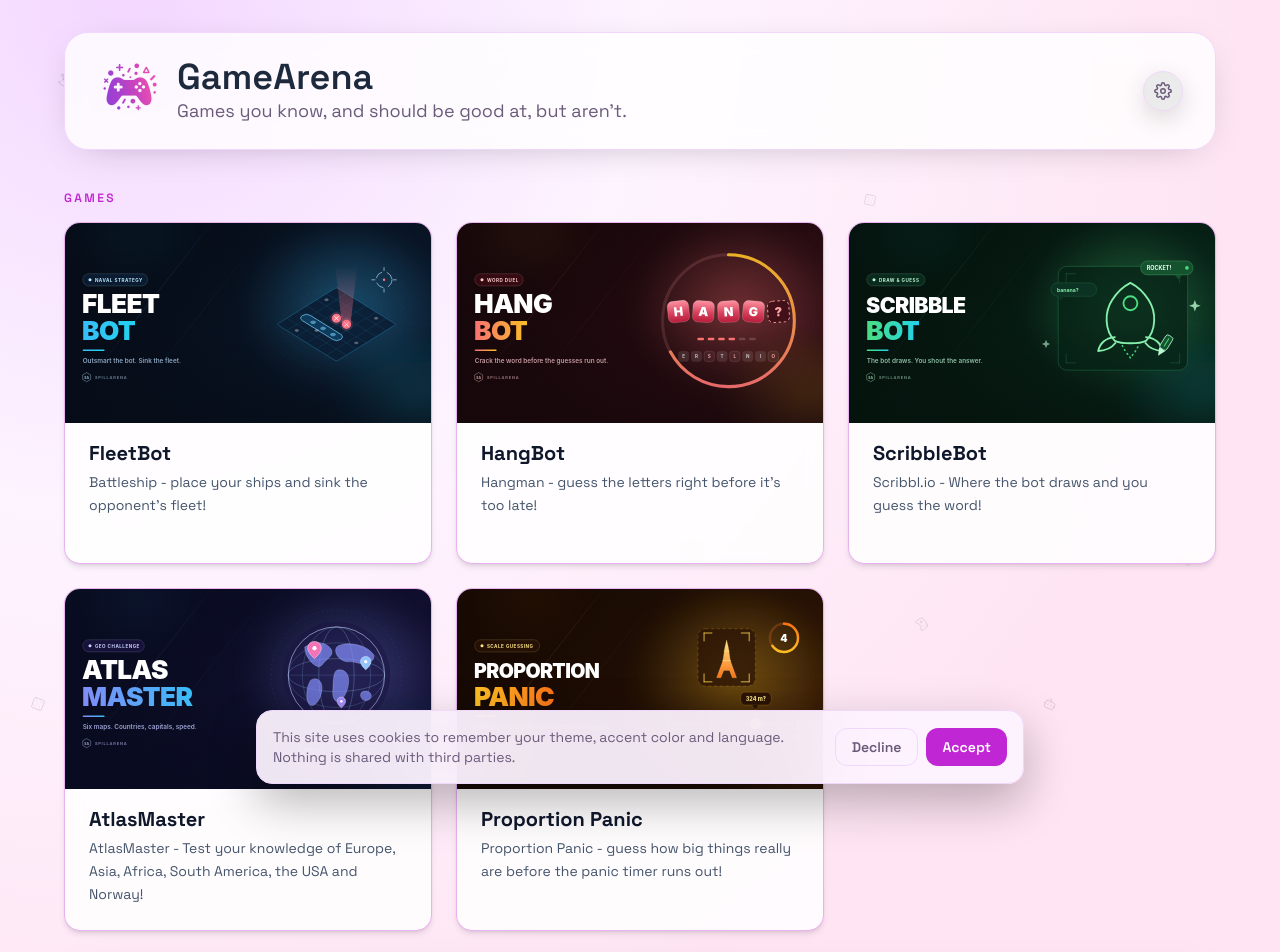
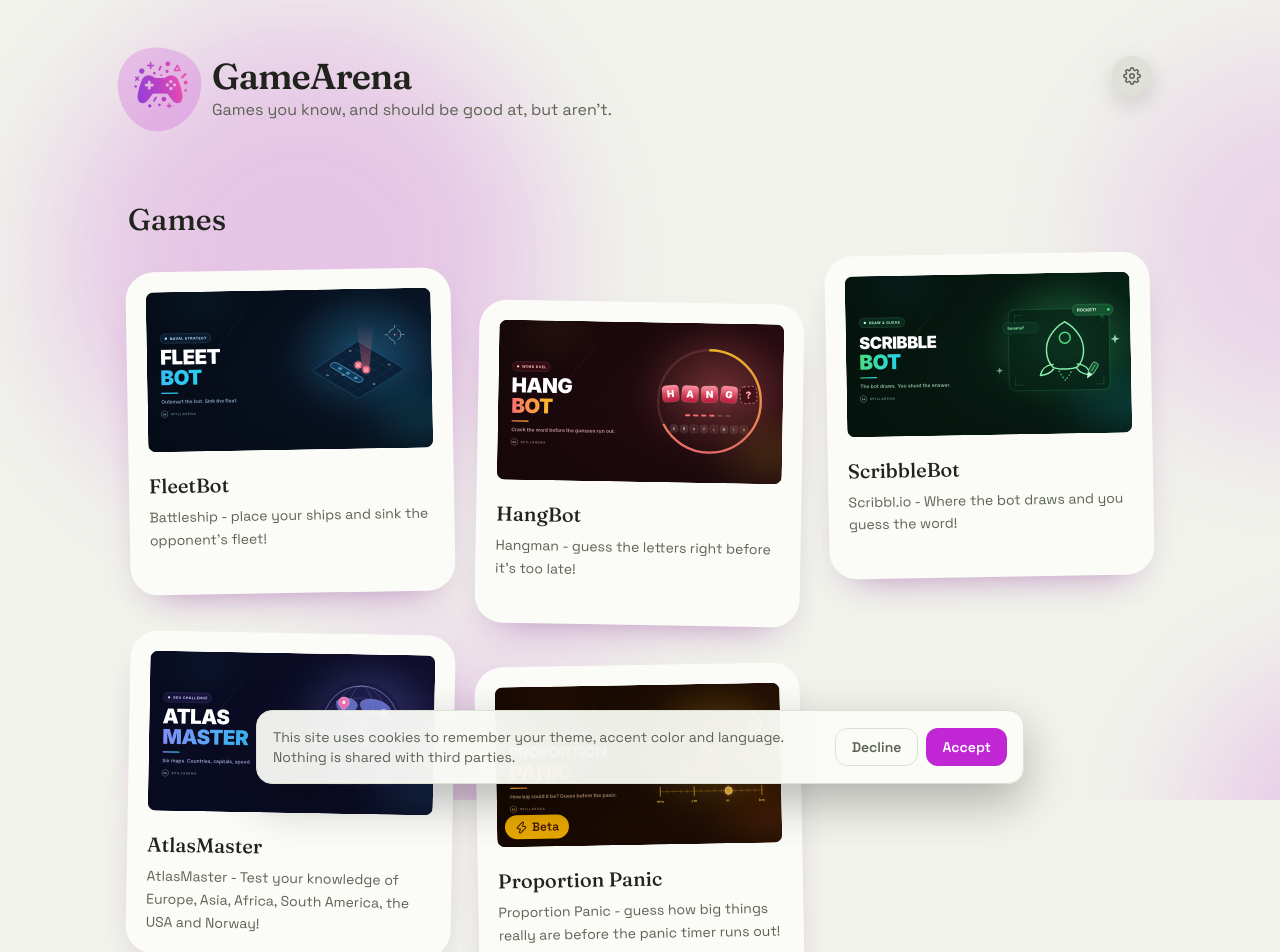
Before and after one commit to SpillArena/SpillArena, a React (Vite) app: page / in a window 1280 px wide. Shown: the top 952 px of the page. Built offline with nearby package versions, Linux system fonts and the light colour scheme.

Commit message:
v1.2.0 Redesign the whole page

```diff
--- a/package.json
+++ b/package.json
@@ -1,7 +1,7 @@
 {
   "name": "spillarena",
   "private": true,
-  "version": "1.1.8",
+  "version": "1.2.0",
   "type": "module",
   "scripts": {
     "dev": "vite",
--- a/src/App.tsx
+++ b/src/App.tsx
@@ -40,9 +40,9 @@ function App() {
   }
 
   return (
-    <main className="relative isolate min-h-screen overflow-hidden bg-[radial-gradient(90%_90%_at_10%_0%,#f3d7ff_0%,#fdf4ff_45%,#ffe4f3_100%)] px-6 py-8 text-slate-800 transition-colors duration-300 dark:bg-[radial-gradient(90%_90%_at_10%_0%,#2a0f37_0%,#1a1129_45%,#0a0613_100%)] dark:text-slate-200 sm:px-10 lg:px-16">
+    <main className="relative isolate min-h-screen overflow-hidden bg-[var(--color-surface)] px-6 py-10 text-[var(--text)] transition-colors duration-300 sm:px-10 sm:py-14 lg:px-16">
       <DrawingBackground />
-      <div className="relative z-10 mx-auto flex w-full max-w-6xl flex-col gap-10">
+      <div className="relative z-10 mx-auto flex w-full max-w-5xl flex-col gap-16 sm:gap-20">
 
         {/* Header */}
         <HeaderSection />
--- a/src/components/DrawingBackground.tsx
+++ b/src/components/DrawingBackground.tsx
@@ -1,61 +1,37 @@
-import type { LucideIcon } from 'lucide-react'
-import { Anchor, Bot, Dice5, Gamepad2, PenTool, Trophy, Type } from 'lucide-react'
+import { motion } from 'framer-motion'
 
-interface Item {
-    Icon: LucideIcon
-    x: number
-    y: number
-    rotate: number
-    size: number
-    opacity: number
-}
-
-const items: Item[] = [
-    { Icon: Anchor, x: 5, y: 10, rotate: -18, size: 15, opacity: 0.14 },
-    { Icon: Anchor, x: 88, y: 16, rotate: 42, size: 13, opacity: 0.13 },
-    { Icon: Anchor, x: 48, y: 92, rotate: -10, size: 16, opacity: 0.135 },
-
-    { Icon: Type, x: 16, y: 35, rotate: 20, size: 15, opacity: 0.135 },
-    { Icon: Type, x: 91, y: 46, rotate: -35, size: 14, opacity: 0.13 },
-    { Icon: Type, x: 60, y: 6, rotate: 15, size: 13, opacity: 0.12 },
-
-    { Icon: PenTool, x: 78, y: 40, rotate: 30, size: 13, opacity: 0.13 },
-    { Icon: PenTool, x: 10, y: 65, rotate: -45, size: 14, opacity: 0.135 },
-    { Icon: PenTool, x: 54, y: 69, rotate: 10, size: 12, opacity: 0.12 },
-
-    { Icon: Gamepad2, x: 72, y: 78, rotate: 55, size: 14, opacity: 0.125 },
-    { Icon: Gamepad2, x: 30, y: 85, rotate: -20, size: 15, opacity: 0.135 },
-    { Icon: Gamepad2, x: 93, y: 70, rotate: -30, size: 13, opacity: 0.13 },
-
-    { Icon: Bot, x: 38, y: 18, rotate: -15, size: 15, opacity: 0.13 },
-    { Icon: Bot, x: 82, y: 88, rotate: 25, size: 14, opacity: 0.135 },
-    { Icon: Bot, x: 22, y: 52, rotate: -5, size: 14, opacity: 0.13 },
-
-    { Icon: Trophy, x: 42, y: 42, rotate: 35, size: 13, opacity: 0.12 },
-    { Icon: Trophy, x: 18, y: 15, rotate: -30, size: 14, opacity: 0.13 },
-    { Icon: Trophy, x: 75, y: 55, rotate: 18, size: 12, opacity: 0.12 },
-
-    { Icon: Dice5, x: 68, y: 25, rotate: 12, size: 13, opacity: 0.12 },
-    { Icon: Dice5, x: 85, y: 62, rotate: -20, size: 15, opacity: 0.13 },
-    { Icon: Dice5, x: 3, y: 88, rotate: 20, size: 14, opacity: 0.13 },
+const orbs = [
+    { x: '4%', y: '6%', size: 460, color: 'color-mix(in srgb, var(--accent) 22%, transparent)', duration: 26 },
+    { x: '86%', y: '10%', size: 360, color: 'color-mix(in srgb, var(--accent) 14%, transparent)', duration: 32 },
+    { x: '18%', y: '82%', size: 420, color: 'color-mix(in srgb, var(--accent) 16%, transparent)', duration: 28 },
+    { x: '92%', y: '88%', size: 300, color: 'color-mix(in srgb, var(--accent) 20%, transparent)', duration: 22 },
 ]
 
 export default function DrawingBackground() {
     return (
         <div aria-hidden="true" className="pointer-events-none fixed inset-0 z-0 overflow-hidden">
-            {items.map((item, index) => (
-                <div
-                    key={`${item.Icon.displayName ?? 'icon'}-${index}`}
-                    className="absolute text-black/100 dark:text-white"
+            {orbs.map((orb, index) => (
+                <motion.div
+                    key={`orb-${index}`}
+                    className="absolute rounded-full blur-3xl"
                     style={{
-                        left: `${item.x}%`,
-                        top: `${item.y}%`,
-                        transform: `translate(-50%, -50%) rotate(${item.rotate}deg)`,
-                        opacity: item.opacity,
+                        left: orb.x,
+                        top: orb.y,
+                        width: orb.size,
+                        height: orb.size,
+                        background: orb.color,
                     }}
-                >
-                    <item.Icon size={item.size} strokeWidth={1.4} />
-                </div>
+                    animate={{
+                        x: [0, 30, -20, 0],
+                        y: [0, -24, 16, 0],
+                        scale: [1, 1.08, 0.95, 1],
+                    }}
+                    transition={{
+                        duration: orb.duration,
+                        repeat: Infinity,
+                        ease: 'easeInOut',
+                    }}
+                />
             ))}
         </div>
     )
--- a/src/components/header/HeaderSection.tsx
+++ b/src/components/header/HeaderSection.tsx
@@ -8,22 +8,33 @@ export default function HeaderSection() {
 
     return (
         <motion.header
-            initial={{ opacity: 0, y: -20 }}
+            initial={{ opacity: 0, y: -16 }}
             animate={{ opacity: 1, y: 0 }}
-            transition={{ duration: 0.4, ease: 'easeOut' }}
-            className="relative z-50 flex items-center justify-between rounded-3xl border px-6 py-5 shadow-[0_8px_40px_-20px_rgba(0,0,0,0.35)] backdrop-blur-md sm:px-8 sm:py-6"
-            style={{ borderColor: 'var(--border)', background: 'color-mix(in srgb, var(--surface) 80%, transparent)' }}
+            transition={{ duration: 0.5, ease: 'easeOut' }}
+            className="relative z-50 flex items-start justify-between gap-6"
         >
-            <a href="/" className="flex items-center gap-4">
-                <img src={logo} alt={t('common.logoAlt')} className="h-16 w-16 rounded-md" />
+            <a href="/" className="group flex items-center gap-5">
+                <div className="relative shrink-0">
+                    <span
+                        aria-hidden="true"
+                        className="absolute -inset-2.5 -rotate-6 transition-transform duration-300 group-hover:rotate-0"
+                        style={{
+                            borderRadius: '42% 58% 55% 45% / 45% 42% 58% 55%',
+                            background: 'color-mix(in srgb, var(--accent) 20%, transparent)',
+                        }}
+                    />
+                    <img src={logo} alt={t('common.logoAlt')} className="relative h-14 w-14 rounded-2xl sm:h-16 sm:w-16" />
+                </div>
                 <div>
-                    <h1 className="text-2xl font-semibold sm:text-3xl md:text-4xl">{t('appName')}</h1>
-                    <p className="text-base sm:text-lg" style={{ color: 'var(--text-subtle)' }}>{t('headerTitle')}</p>
+                    <h1 className="font-[family-name:var(--font-serif)] text-3xl font-semibold tracking-tight sm:text-4xl">
+                        {t('appName')}
+                    </h1>
+                    <p className="mt-0.5 max-w-md text-sm sm:text-base" style={{ color: 'var(--text-subtle)' }}>
+                        {t('headerTitle')}
+                    </p>
                 </div>
             </a>
-            <div className="flex items-center gap-2">
-                <SettingsMenu />
-            </div>
+            <SettingsMenu />
         </motion.header>
     )
 }
--- a/src/components/main/GameCard.tsx
+++ b/src/components/main/GameCard.tsx
@@ -21,41 +21,48 @@ export default function GameCard({ game, onClick }: Props) {
                 if (!isDisabled) onClick(game);
             }}
             aria-disabled={isDisabled}
-            whileHover={!isDisabled ? { scale: 1.05 } : undefined}
+            whileHover={!isDisabled ? { rotate: 0, y: -6 } : undefined}
             whileTap={!isDisabled ? { scale: 0.98 } : undefined}
-            transition={{ type: 'spring', stiffness: 300, damping: 20 }}
-            className={`group flex h-full flex-col overflow-hidden rounded-2xl border border-[color:color-mix(in_srgb,var(--accent)_35%,transparent)] bg-white/85 shadow-md backdrop-blur-sm dark:bg-slate-900/80 ${isDisabled
-                    ? "cursor-not-allowed"
-                    : "cursor-pointer hover:shadow-xl"
+            transition={{ type: 'spring', stiffness: 260, damping: 22 }}
+            className={`group flex h-full flex-col rounded-[28px] p-5 ${isDisabled ? "cursor-not-allowed opacity-70" : "cursor-pointer"
                 }`}
+            style={{
+                background: 'var(--surface-card)',
+                boxShadow: '0 18px 40px -24px color-mix(in srgb, var(--accent) 40%, rgba(0,0,0,0.35))',
+            }}
         >
-            <div className="relative h-50 w-full shrink-0 overflow-hidden">
+            <div className="relative aspect-video w-full shrink-0 overflow-hidden rounded-lg">
                 {game.showcase ? (
                     <img
                         src={game.showcase}
                         alt={`${game.title} showcase`}
-                        className="h-full w-full object-cover object-left"
+                        className="h-full w-full object-cover"
                     />
                 ) : (
-                    <div className="h-full w-full bg-[linear-gradient(135deg,color-mix(in_srgb,var(--accent)_22%,var(--surface-card))_0%,color-mix(in_srgb,var(--accent)_10%,var(--surface-card))_55%,var(--surface-card)_100%)]" />
+                    <div className="h-full w-full" style={{ background: 'color-mix(in srgb, var(--accent) 18%, var(--surface))' }} />
                 )}
+
                 {isDisabled && (
-                    <div className="pointer-events-none absolute right-3 top-3 flex items-center gap-1 rounded-full border border-red-500/80 bg-red-600/85 px-2 py-1 text-xs font-semibold text-white opacity-0 transition-opacity duration-200 group-hover:opacity-100">
-                        <Ban size={14} />
-                        Coming Soon
+                    <div className="pointer-events-none absolute bottom-2 left-2 flex items-center gap-1 rounded-full bg-[color:color-mix(in_srgb,var(--surface-card)_92%,#000_8%)] px-2.5 py-1 text-xs font-semibold" style={{ color: 'var(--text-subtle)' }}>
+                        <Ban size={13} />
+                        {t('comingSoon', 'Coming soon')}
                     </div>
                 )}
                 {isBeta && !isDisabled && (
-                    <div className="pointer-events-none absolute right-3 top-3 flex items-center gap-1 rounded-full border border-amber-500/80 bg-amber-500/85 px-2 py-1 text-xs font-semibold text-white opacity-0 transition-opacity duration-200 group-hover:opacity-100">
-                        <Zap size={14} />
-                        Beta
+                    <div className="pointer-events-none absolute bottom-2 left-2 flex items-center gap-1 rounded-full bg-amber-400/90 px-2.5 py-1 text-xs font-semibold text-amber-950">
+                        <Zap size={13} />
+                        {t('betaLabel', 'Beta')}
                     </div>
                 )}
             </div>
 
-            <div className="flex flex-1 flex-col p-6 pt-4 text-left">
-                <h2 className="mb-1 text-xl font-bold text-slate-900 dark:text-slate-100">{game.title}</h2>
-                <p className="text-sm leading-relaxed text-slate-600 dark:text-slate-300">{t(game.descriptionKey)}</p>
+            <div className="flex flex-1 flex-col pt-5 text-left">
+                <h3 className="mb-1.5 font-[family-name:var(--font-serif)] text-xl font-medium" style={{ color: 'var(--text)' }}>
+                    {game.title}
+                </h3>
+                <p className="text-sm leading-relaxed" style={{ color: 'var(--text-subtle)' }}>
+                    {t(game.descriptionKey)}
+                </p>
             </div>
         </motion.a>
     );
--- a/src/components/main/GamesSection.tsx
+++ b/src/components/main/GamesSection.tsx
@@ -13,7 +13,7 @@ const containerVariants = {
     visible: { transition: { staggerChildren: 0.08, delayChildren: 0.15 } },
 }
 
-export const itemVariants = {
+const itemVariants = {
     hidden: { opacity: 0, y: 24 },
     visible: { opacity: 1, y: 0, transition: { duration: 0.35, ease: 'easeOut' as const } },
 }
@@ -23,25 +23,29 @@ export default function GamesSection({ onClick }: GamesSectionProps) {
 
     return (
         <section>
-            <motion.p
+            <motion.h2
                 initial={{ opacity: 0, x: -8 }}
                 animate={{ opacity: 1, x: 0 }}
                 transition={{ duration: 0.3, ease: 'easeOut' }}
-                className="mb-4 text-xs font-semibold uppercase tracking-[0.2em] text-[var(--accent)]"
+                className="mb-8 font-[family-name:var(--font-serif)] text-2xl font-medium sm:text-3xl"
             >
                 {t('gamesLabel', 'Spill')}
-            </motion.p>
+            </motion.h2>
             <motion.div
-                className="grid auto-rows-fr gap-6 sm:grid-cols-2 lg:grid-cols-3"
+                className="grid auto-rows-fr gap-x-6 gap-y-10 sm:grid-cols-2 lg:grid-cols-3"
                 variants={containerVariants}
                 initial="hidden"
                 animate="visible"
             >
-                {games.map((game) => (
-                    <motion.div key={game.id} variants={itemVariants} className="h-full">
-                        <GameCard game={game} onClick={onClick} />
-                    </motion.div>
-                ))}
+                {games.map((game, index) => {
+                    const drift = index % 3 === 1 ? 'sm:translate-y-8' : index % 3 === 2 ? 'sm:-translate-y-4' : ''
+                    const tilt = index % 2 === 0 ? '-rotate-1' : 'rotate-1'
+                    return (
+                        <motion.div key={game.id} variants={itemVariants} className={`h-full ${drift} ${tilt}`}>
+                            <GameCard game={game} onClick={onClick} />
+                        </motion.div>
+                    )
+                })}
             </motion.div>
         </section>
     )
--- a/src/i18n/locales/en.json
+++ b/src/i18n/locales/en.json
@@ -58,6 +58,8 @@
   "continue": "Continue",
   "close": "Close",
   "gamesLabel": "Games",
+  "comingSoon": "Coming soon",
+  "betaLabel": "Beta",
   "fleetBotTitle": "FleetBot",
   "fleetBotDescription": "Battleship - place your ships and sink the opponent's fleet!",
   "hangBotTitle": "HangBot",
--- a/src/i18n/locales/no.json
+++ b/src/i18n/locales/no.json
@@ -58,6 +58,8 @@
   "continue": "Fortsett",
   "close": "Lukk",
   "gamesLabel": "Spill",
+  "comingSoon": "Kommer snart",
+  "betaLabel": "Beta",
   "fleetBotTitle": "FleetBot",
   "fleetBotDescription": "Battleship - plasser skipene dine og senk motstanderens flåte!",
   "hangBotTitle": "HangBot",
--- a/src/index.css
+++ b/src/index.css
@@ -1,33 +1,34 @@
-@import url('https://fonts.googleapis.com/css2?family=Space+Grotesk:wght@400;500;600;700&display=swap');
+@import url('https://fonts.googleapis.com/css2?family=Space+Grotesk:wght@400;500;600;700&family=Fraunces:opsz,wght@9..144,400;9..144,500;9..144,600;9..144,700&display=swap');
 @import 'tailwindcss';
 @custom-variant dark (&:where(.dark, .dark *));
 
 :root {
   --font-sans: 'Space Grotesk', 'Avenir Next', 'Segoe UI', sans-serif;
-  --color-surface: #fff5fc;
-  --color-ink: #1f1230;
+  --font-serif: 'Fraunces', 'Iowan Old Style', 'Palatino Linotype', serif;
+  --color-surface: #f1f3ec;
+  --color-ink: #20241d;
 
   /* Switcher design tokens (light) */
-  --surface: #ffffff;
-  --surface-card: #fdf4ff;
-  --border: #f0d7fb;
-  --border-hover: #e9b8f7;
-  --text: #1f1230;
-  --text-subtle: #6b5b7b;
+  --surface: #f1f3ec;
+  --surface-card: #fbfcf8;
+  --border: #dce1d2;
+  --border-hover: #c4cbb6;
+  --text: #20241d;
+  --text-subtle: #5c6354;
   --accent: #d946ef;
 }
 
 html.dark {
-  --color-surface: #0a0613;
-  --color-ink: #f3e8ff;
+  --color-surface: #14140f;
+  --color-ink: #edefe4;
 
   /* Switcher design tokens (dark) */
-  --surface: #1a1129;
-  --surface-card: #251635;
-  --border: #3a2350;
-  --border-hover: #4a2d66;
-  --text: #f3e8ff;
-  --text-subtle: #a892c0;
+  --surface: #14140f;
+  --surface-card: #1d1e17;
+  --border: #33362a;
+  --border-hover: #454935;
+  --text: #edefe4;
+  --text-subtle: #9aa08c;
   --accent: #e879f9;
 }
 
```
Also changed, not shown: src/components/footer/FooterSection.tsx (+14 -14 lines), src/components/main/BetaWarningModal.tsx (+12 -8 lines), src/data/changelog.ts (+13 -0 lines), 1 other file (tests, documents, lock files or other folders).
